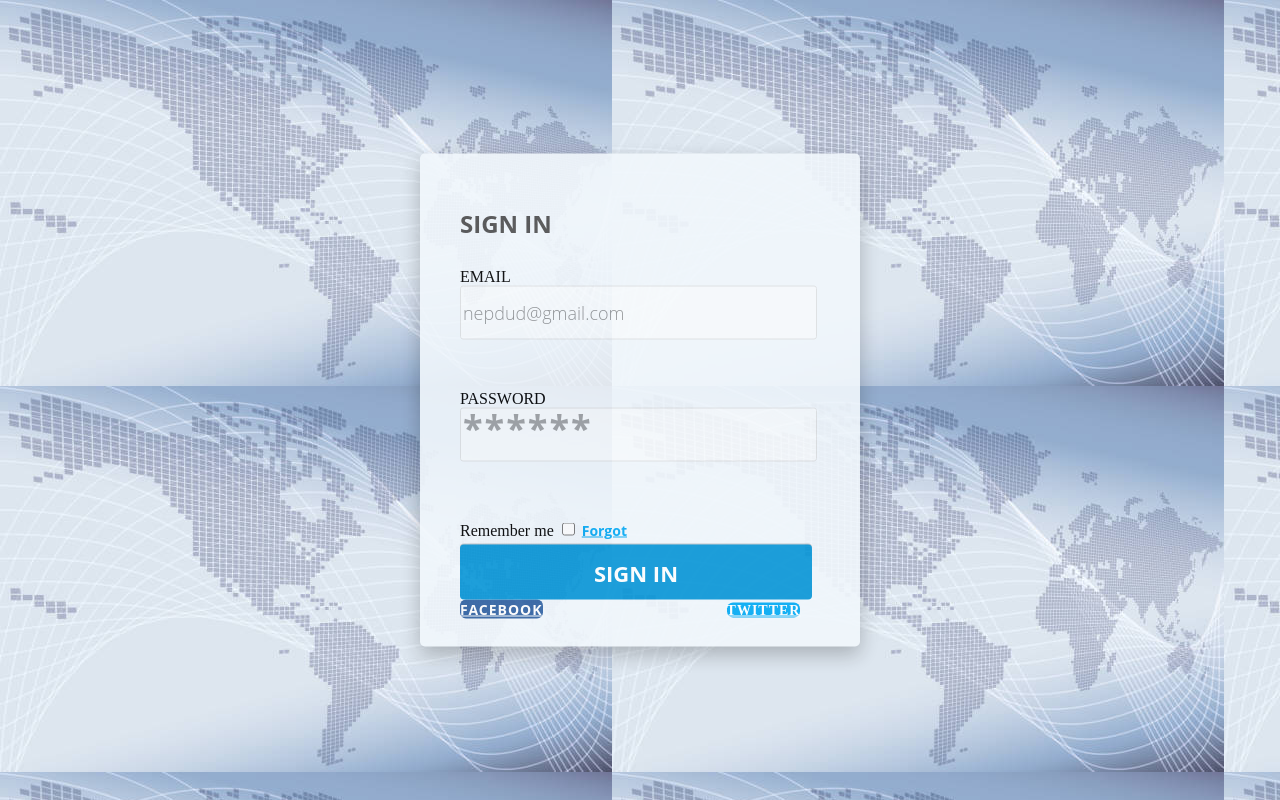
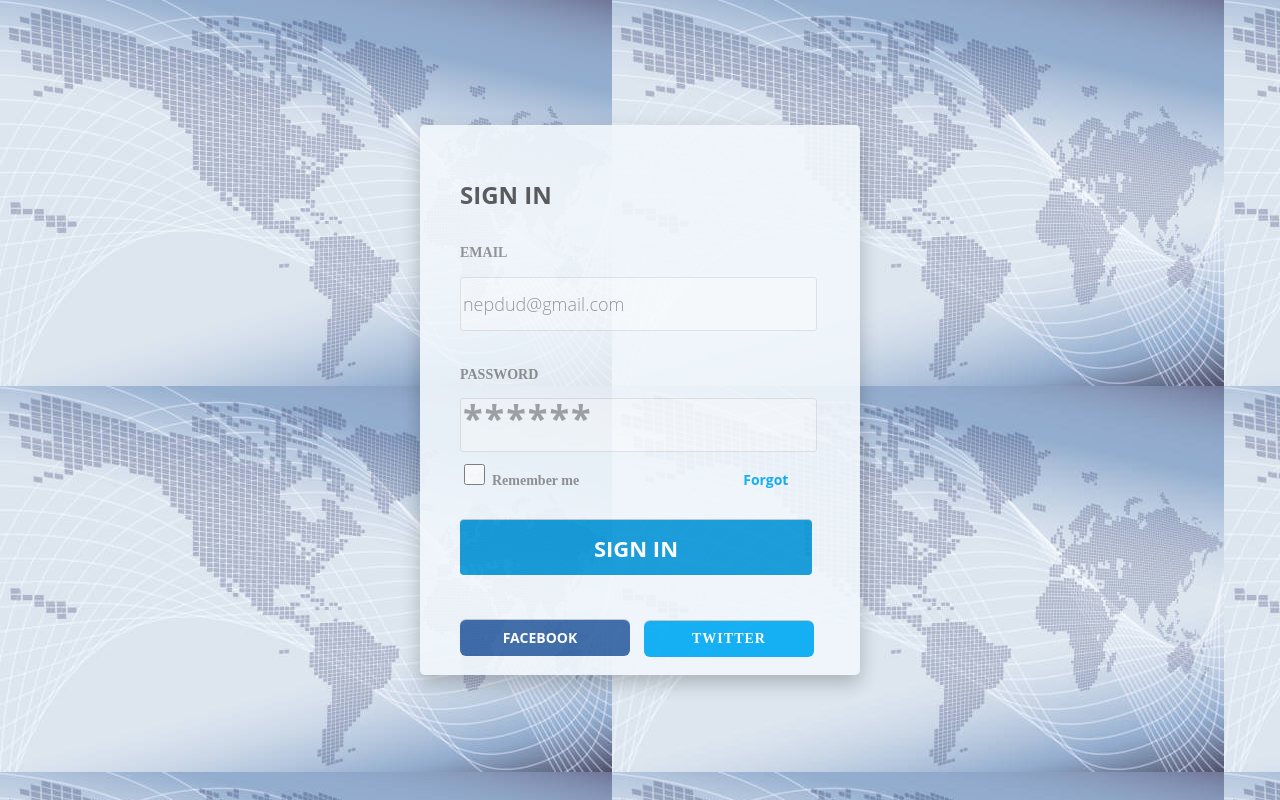
Before and after one commit to jamilajj/css-Positions, a plain HTML site: page index.html in a window 1280 px wide. Drawn offline with Linux system fonts and the light colour scheme.

Commit message:
all right

```diff
--- a/assets/style.css
+++ b/assets/style.css
@@ -1,6 +1,4 @@
-@import url('https://fonts.googleapis.com/css2?family=Open+Sans:ital,wght@0,300;0,400;0,500;0,600;0,700;0,800;1,300;1,400;1,500;1,600;1,700;1,800&display=swap')
-
-*{
+@import url('https://fonts.googleapis.com/css2?family=Open+Sans:ital,wght@0,300;0,400;0,500;0,600;0,700;0,800;1,300;1,400;1,500;1,600;1,700;1,800&display=swap') * {
   margin: 0;
   padding: 0;
   box-sizing: border-box;
@@ -10,9 +8,10 @@ body {
   background-image: url(world.jpg);
 
 }
-img{
-  background-repeat: no-repeat ;
-  max-width: 100%;
+
+image{
+  background-repeat: no-repeat repeat;
+  width: 100%;
   height: auto;
 }
 
@@ -28,7 +27,7 @@ img{
   transform: translate(-50%, -50%);
   opacity: 0.902;
   width: 440px;
-  height: 493px;
+  height: 550px;
   border-radius: 5px;
   filter: drop-shadow(0px 8px 10px rgba(0, 1, 1, 0.26));
   background-color: #f1f7fc
@@ -54,6 +53,7 @@ h1 {
   color: #4f4f4f;
   font-weight: bold;
   font-family: 'Open Sans', sans-serif;
+
 }
 
 .email_input::placeholder {
@@ -75,25 +75,29 @@ h1 {
 
 .email_input {
   margin-bottom: 50px;
+  margin-top: 10px;
 }
 
 .password_input {
   margin-bottom: 55px;
 }
 
-#general ::rememberMe {
+#general input {
+  width: 21px;
+  height: 21px;
+  border-radius: 6px;
+  background-color: #04a9f4;
+}
+
+#general label {
   font-size: 14px;
   line-height: 28px;
   color: #8b8b8b;
   font-weight: bold;
-  font-family: 'Open Sans', sans-serif;
-  width: 10px;
-  height: 7px;
-  background-color: #ffffff;
-  width: 21px;
-  height: 21px;
-  border-radius: 6px;
+  font-family:  "Proxima Nova";
+  margin-right: 160px;
 }
+
 
 a {
   font-size: 14px;
@@ -101,7 +105,39 @@ a {
   color: #04a9f4;
   font-weight: bold;
   font-family: 'Open Sans', sans-serif;
-  text-align: right;
+  text-decoration: none;
+}
+
+
+
+#email {
+  opacity: 0.902;
+  font-size: 18px;
+  color: #555555;
+  font-weight: 300;
+  font-family: 'Open Sans', sans-serif;
+  margin-bottom: 30px;
+}
+
+#password {
+  opacity: 0.800;
+  font-size: 14px;
+  letter-spacing: 2px;
+  line-height: 28px;
+  text-transform: uppercase;
+  color: #4f4f4f;
+  font-weight: bold;
+  font-family: 'Open Sans', sans-serif;
+  margin-bottom: 9px;
+  margin-top: 9px;
+}
+
+.password_input::placeholder {
+  opacity: 0.902;
+  font-size: 36px;
+  color: #6e6e6e;
+  font-family: 'Open Sans', sans-serif;
+
 }
 
 button {
@@ -120,55 +156,28 @@ button {
   border: none;
   background-color: #0896d7;
   cursor: pointer;
-}
-
-#email {
-  opacity: 0.902;
-  font-size: 18px;
-  color: #555555;
-  font-weight: 300;
-  font-family: 'Open Sans', sans-serif;
-}
-
-#password {
-  opacity: 0.800;
-  font-size: 14px;
-  letter-spacing: 2px;
-  line-height: 28px;
-  text-transform: uppercase;
-  color: #4f4f4f;
-  font-weight: bold;
-  font-family: 'Open Sans', sans-serif;
-}
-
-.password_input::placeholder {
-  opacity: 0.902;
-  font-size: 36px;
-  color: #6e6e6e;
-  font-family: 'Open Sans', sans-serif;
+  margin-bottom: 20px;
+  margin-top: 25px;
 }
 
 .fa {
-  width: 170px;
-  height: 36px;
-  border-radius: 6px;
-  background-color: #3162a2;
+  text-decoration: none;
   font-size: 14px;
-  letter-spacing: 1px;
   line-height: 20px;
   text-transform: uppercase;
   color: #ffffff;
   font-weight: bold;
   font-family: 'Open Sans', sans-serif;
   text-align: center;
-  margin-right: 50%;
+  width: 170px;
+  height: 36px;
+  border-radius: 6px;
+  background-color: #3162a2;
+  margin-right: 10px;
 }
 
 .tw {
-  width: 170px;
-  height: 36px;
-  border-radius: 6px;
-  background-color: #00aaf4;
+  text-decoration: none;
   font-size: 14px;
   letter-spacing: 1px;
   line-height: 20px;
@@ -177,4 +186,9 @@ button {
   font-weight: bold;
   font-family: "Proxima Nova";
   text-align: center;
+  width: 170px;
+  height: 36px;
+  border-radius: 6px;
+  background-color: #00aaf4;
+
 }
--- a/index.html
+++ b/index.html
@@ -16,13 +16,12 @@
                 <label for="password">PASSWORD</label>
                 <input type="password" class="password_input" id="password" placeholder="******" required="required">
             </form>
-
+            <input type="checkbox" value="lsRememberMe" id="rememberMe">
             <label for="rememberMe">Remember me</label>
-            <input type="checkbox" value="lsRememberMe" id="rememberMe">
             <a href="#">Forgot</a>
             <button>Sign In</button>
-            <a href="#" class="fa facebook" target="_blank">Facebook</a>
-            <a href="#" class="tw tvitter" target="_blank">Twitter</a>
+            <button class="fa"> <a href="https://www.facebook.com/login/" class="fa facebook" target="_blank">Facebook</a></button>
+           <button class="tw"><a href="https://twitter.com/i/flow/login" class="tw tvitter" target="_blank">Twitter</a></button>
         </div>
     </div>
 </body>
```
